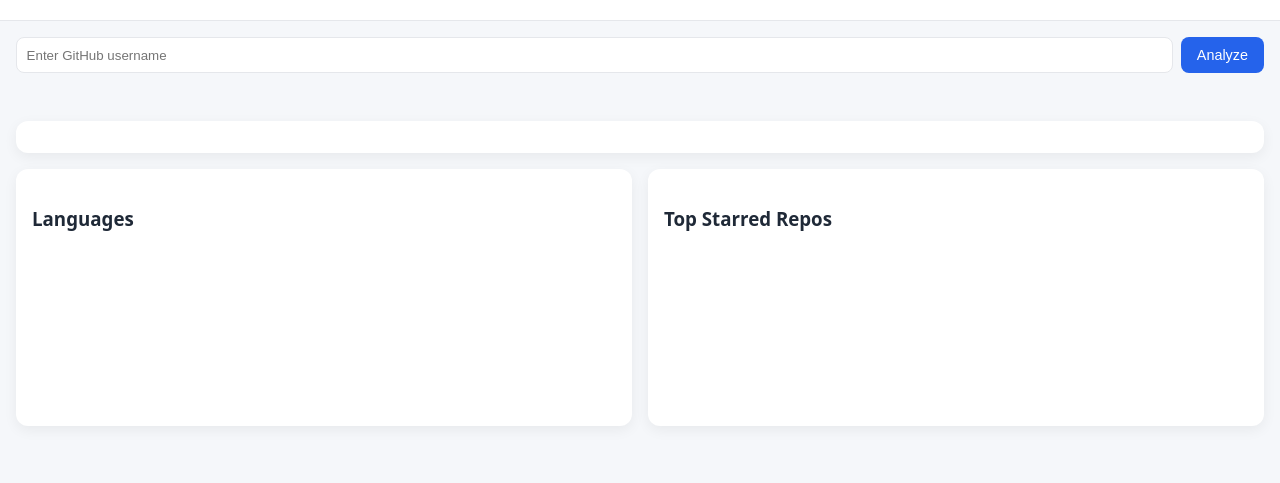
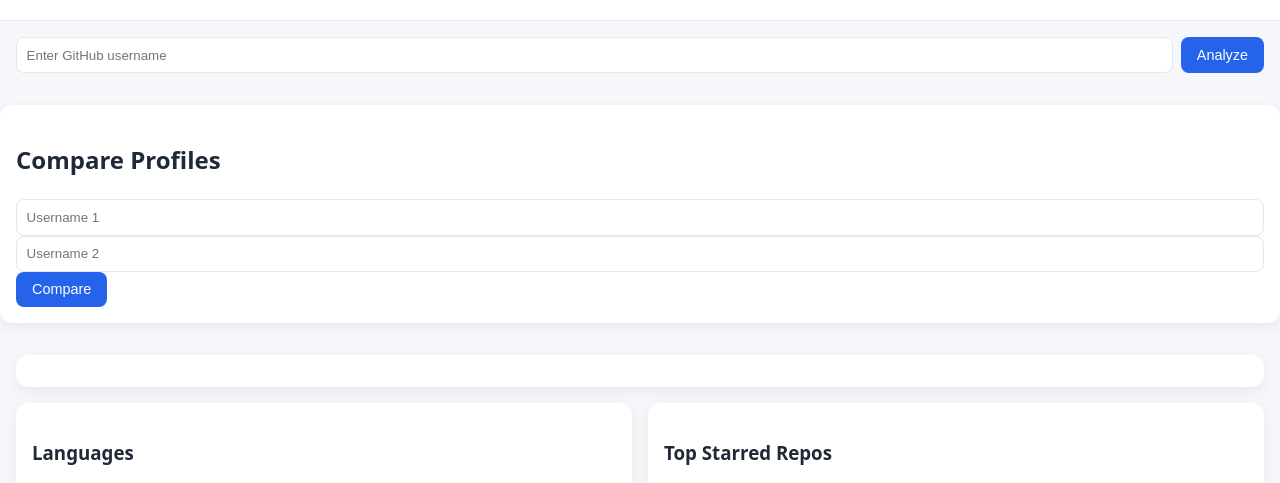
Before and after one commit to Sayed24/GitHub_Profile_Analyzer, a plain HTML site: page index.html in a window 1280 px wide. Shown: the part 106-589 px from the top of the page. Drawn offline with nearby package versions, Linux system fonts and the light colour scheme.

Commit message:
Update index.html

```diff
--- a/index.html
+++ b/index.html
@@ -35,6 +35,20 @@
     <div id="history" class="history"></div>
     <div id="error" class="error"></div>
   </section>
+
+  <section class="card">
+  <h2>Compare Profiles</h2>
+  <div class="compare-form">
+    <input id="compareUser1" placeholder="Username 1" />
+    <input id="compareUser2" placeholder="Username 2" />
+    <button onclick="compareUsers(
+      compareUser1.value,
+      compareUser2.value
+    )">Compare</button>
+  </div>
+</section>
+
+<section id="comparison"></section>
 
   <!-- LOADER -->
   <div id="loader" class="loader">Loading...</div>
```
